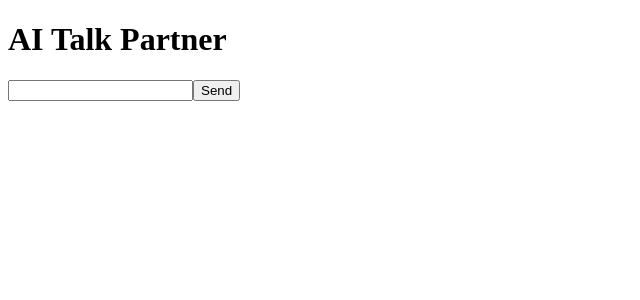
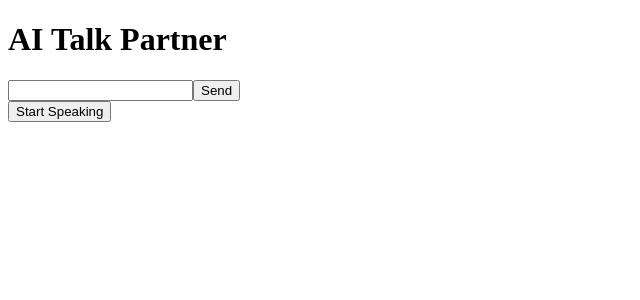
Before and after one commit to Erickype/talk-partner, a Vue app in the folder frontend/: page / in a window 1280 px wide. Shown: the top 300 px of the page, without its empty margins (0-640 px from the left). Built offline with nearby package versions, Linux system fonts and the light colour scheme; no server answers.

Commit message:
Feature: add a voice recorder component to capture user input and send to server

```diff
--- a/frontend/src/App.vue
+++ b/frontend/src/App.vue
@@ -1,6 +1,7 @@
 <script setup lang="ts">
 import { ref } from 'vue';
 import { postTalk, type TalkResponse } from './api/talk'
+import VoiceRecorder from './components/VoiceRecorder.vue';
 
 async function sendUserMessage() {
   if (message.value.trim() === '') {
@@ -30,6 +31,7 @@ const error = ref('')
     </small>
     <button type="submit">Send</button>
   </form>
+  <VoiceRecorder />
 </template>
 
 <style scoped></style>
--- /dev/null
+++ b/frontend/src/components/VoiceRecorder.vue
@@ -0,0 +1,77 @@
+<script setup>
+import { ref } from 'vue'
+
+const isRecording = ref(false)
+const mediaRecorder = ref(null)
+const audioChunks = ref([])
+const userText = ref('')
+const aiReply = ref('')
+const aiAudio = ref(null)
+
+async function toggleRecording() {
+    if (!isRecording.value) {
+        // Start recording
+        const stream = await navigator.mediaDevices.getUserMedia({ audio: true })
+        mediaRecorder.value = new MediaRecorder(stream)
+        audioChunks.value = []
+
+        mediaRecorder.value.ondataavailable = (e) => {
+            if (e.data.size > 0) audioChunks.value.push(e.data)
+        }
+
+        mediaRecorder.value.onstop = handleStop
+
+        mediaRecorder.value.start()
+        isRecording.value = true
+    } else {
+        // Stop recording
+        mediaRecorder.value.stop()
+        isRecording.value = false
+    }
+}
+
+async function handleStop() {
+    const audioBlob = new Blob(audioChunks.value, { type: 'audio/wav' })
+    const formData = new FormData()
+    formData.append('audio', audioBlob, 'recording.wav')
+
+    const response = await fetch('http://localhost:8000/talk/voice', {
+        method: 'POST',
+        body: formData
+    })
+
+    const data = await response.json()
+    userText.value = data.user_text
+    aiReply.value = data.reply_text
+    aiAudio.value = `http://localhost:8000/output_audio/${data.audio_file}`
+}
+</script>
+
+<template>
+    <div class="p-4 flex flex-col items-center space-y-4">
+        <div>
+            <button @click="toggleRecording" class="px-6 py-3 rounded-xl font-semibold"
+                :class="isRecording ? 'bg-red-500 text-white' : 'bg-green-500 text-white'">
+                {{ isRecording ? 'Stop Recording' : 'Start Speaking' }}
+            </button>
+        </div>
+
+        <div v-if="userText" class="text-center">
+            <p class="text-gray-300 text-sm">You said:</p>
+            <p class="text-xl font-semibold text-white">{{ userText }}</p>
+        </div>
+
+        <div v-if="aiReply" class="text-center">
+            <p class="text-gray-300 text-sm">AI replied:</p>
+            <p class="text-xl font-semibold text-blue-400">{{ aiReply }}</p>
+        </div>
+
+        <audio v-if="aiAudio" :src="aiAudio" controls autoplay class="mt-4"></audio>
+    </div>
+</template>
+
+<style scoped>
+button {
+    transition: background-color 0.2s ease;
+}
+</style>
```
